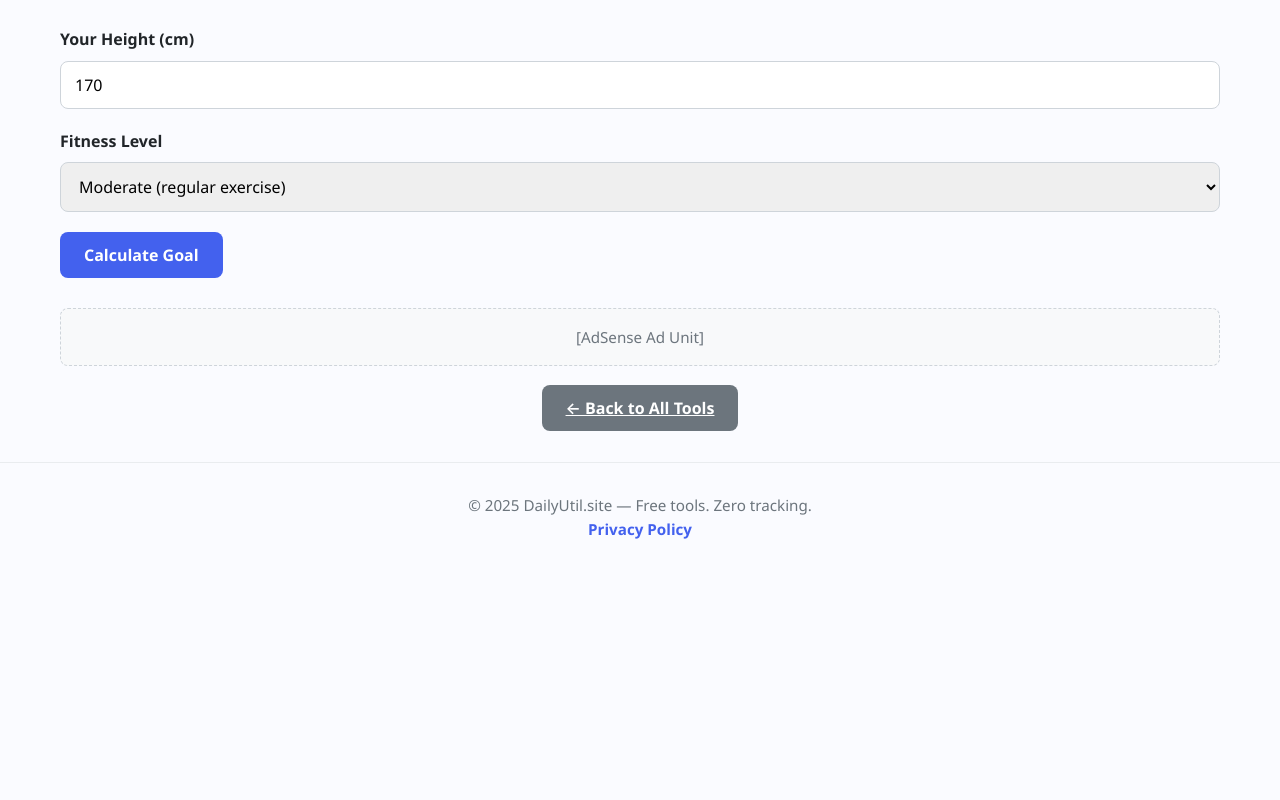
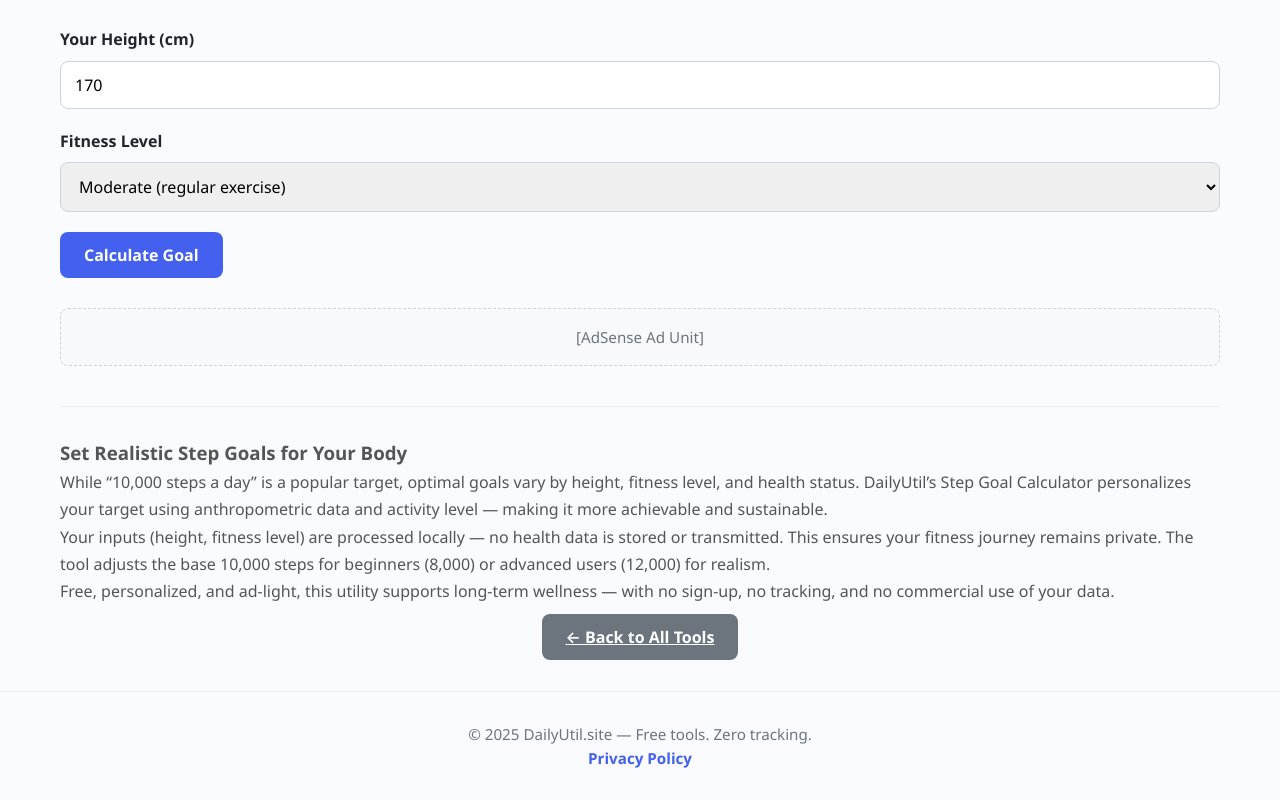
Before and after one commit to tharkikumar/dailyutil.site, a plain HTML site: page tools/step-goal.html in a window 1280 px wide. Shown: the part 137-937 px from the top of the page. Before the commit the page ends 800 px from the top, so only its background shows below. Drawn offline with Linux system fonts and the light colour scheme.

Commit message:
Update step-goal.html

```diff
--- a/tools/step-goal.html
+++ b/tools/step-goal.html
@@ -36,6 +36,12 @@
     <div class="adsense-placeholder">
       [AdSense Ad Unit]
     </div>
+    <div class="seo-content" style="margin-top:40px; padding-top:30px; border-top:1px solid #eee; color:#555; line-height:1.7;">
+  <h3>Set Realistic Step Goals for Your Body</h3>
+  <p>While “10,000 steps a day” is a popular target, optimal goals vary by height, fitness level, and health status. DailyUtil’s Step Goal Calculator personalizes your target using anthropometric data and activity level — making it more achievable and sustainable.</p>
+  <p>Your inputs (height, fitness level) are processed locally — no health data is stored or transmitted. This ensures your fitness journey remains private. The tool adjusts the base 10,000 steps for beginners (8,000) or advanced users (12,000) for realism.</p>
+  <p>Free, personalized, and ad-light, this utility supports long-term wellness — with no sign-up, no tracking, and no commercial use of your data.</p>
+</div>
 
     <p style="text-align:center; margin-top:20px;">
       <a href="/" class="btn" style="background:#6c757d;">← Back to All Tools</a>
```
